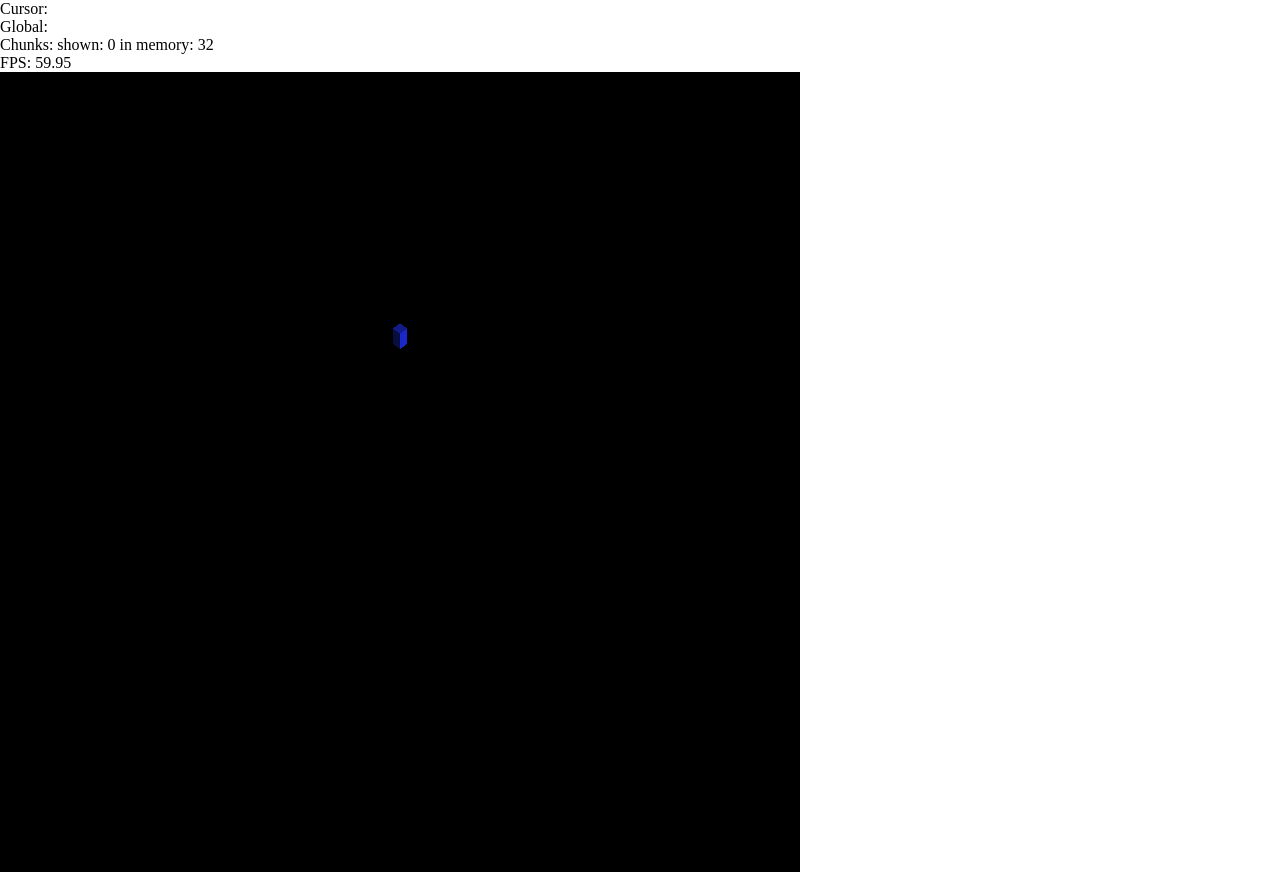
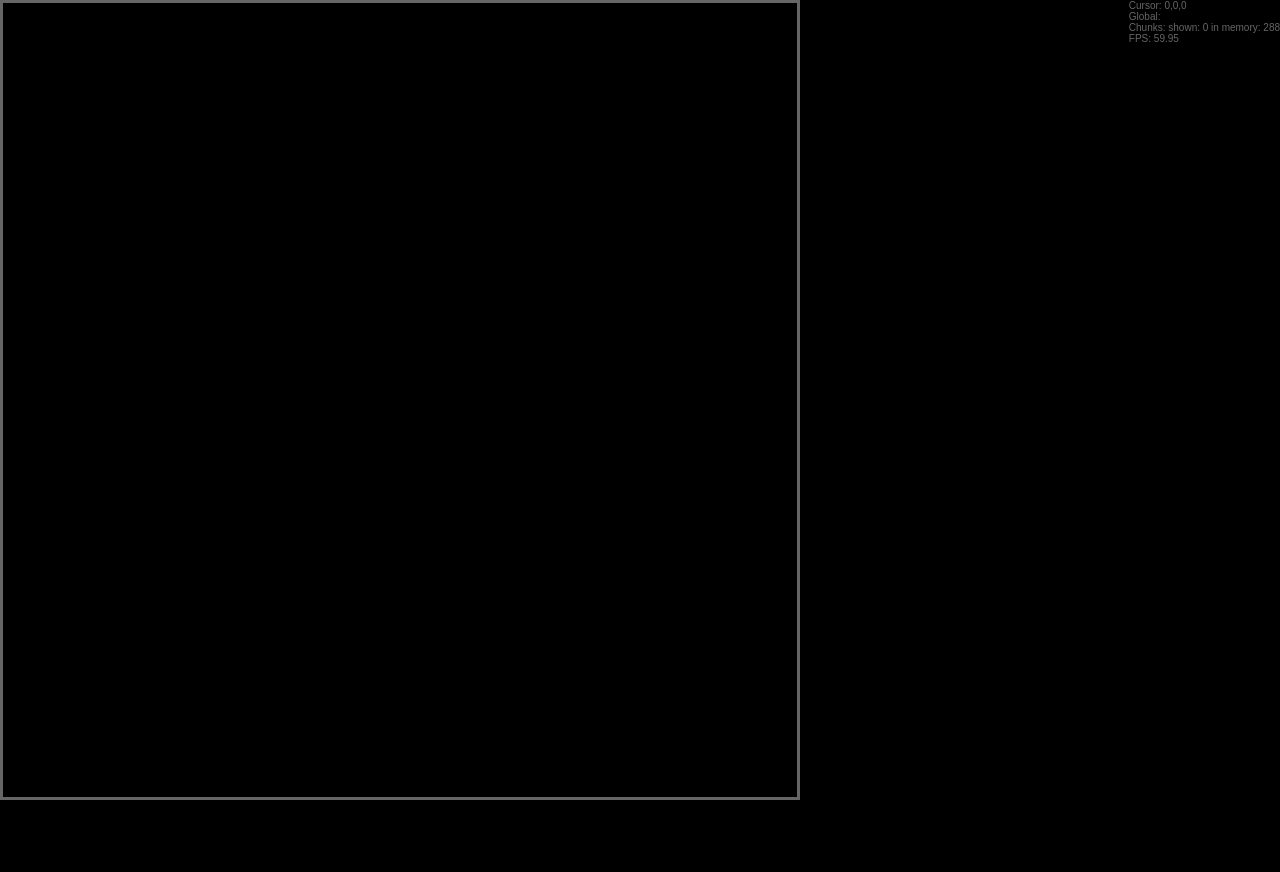
Before and after one commit to uzudil/zil, a plain HTML site: page index.html in a window 1280 px wide. After the commit the page ends 800 px from the top, so only its background shows below. Drawn offline with Linux system fonts and the light colour scheme.

Commit message:
more work on runtime engine

```diff
--- a/index.html
+++ b/index.html
@@ -2,8 +2,17 @@
 	<head>
 		<title>ZIL</title>
 		<style>
-			body { padding: 0; margin: 0; }
-			canvas { width: 100%; height: 100% }
+			body { padding: 0; margin: 0; background: black; color: #666; font-family: arial, sans-serif; font-size: 10px;}
+			canvas {
+                width: 100%; height: 100%;
+                box-sizing:border-box;
+                -moz-box-sizing:border-box;
+                -webkit-box-sizing:border-box;
+                width:100px;
+                height:100px;
+                border:3px solid #666;
+            }
+            .group { position: fixed; z-index: 1000; right: 0; top: 0; }
 		</style>
 	</head>
 	<body>
--- a/src/zil.js
+++ b/src/zil.js
@@ -23,6 +23,7 @@ var ZIL = {
     shortcut_shape: [ null, null, null, null, null, null, null, null, null, null ],
     rotation: 0,
 	XY_PLANE: new THREE.Plane(new THREE.Vector3(0, 0, 1), 1),
+    show_grid: false,
 
 	mouse_move: function(event) {
         // regular mouse movement
@@ -78,7 +79,6 @@ var ZIL = {
 	key_down: function(event) {
 //		console.log(event.which);
 		if(event.target != document.body) return true;
-		if(ZIL.move_timer == 0 && !event.ctrlKey) {
 
         // move the cursor
         if(event.which == 37) { // W
@@ -102,9 +102,14 @@ var ZIL = {
                 ZIL.global_pos[1] += 1;
                 ZIL.redraw_shape();
             }
+        } else if(event.which == 32) {
+            ZIL.show_grid = ZIL.show_grid ? false : true;
+            if(ZIL.show_grid) {
+                ZIL.inner.add( ZIL.coord );
+            } else {
+                ZIL.inner.remove( ZIL.coord );
             }
         }
-
 
 		$("#global_pos").empty().html(ZIL.global_pos.join(",") + "-" + [
 			ZIL.global_pos[0] + ZIL_UTIL.VIEW_WIDTH,
@@ -122,26 +127,12 @@ var ZIL = {
 	},
 
 	move_cursor: function(now) {
-		if(ZIL.move_timer > 0) {
-			var md = now - ZIL.move_timer;
-			if(md >= ZIL.MOVE_SPEED) {
-				ZIL.move_timer = 0;
         ZIL.cursor[0] += ZIL.move[0];
         ZIL.cursor[1] += ZIL.move[1];
         ZIL.cursor[2] += ZIL.move[2];
         ZIL.move = [0, 0, 0];
         ZIL.obj.position.set(ZIL.cursor[0], ZIL.cursor[1], ZIL.cursor[2]);
         ZIL.show_cursor_pos();
-			} else {
-				ZIL.obj.position.set(
-					ZIL.cursor[0] + ZIL.move[0] * (md / ZIL.MOVE_SPEED),
-					ZIL.cursor[1] + ZIL.move[1] * (md / ZIL.MOVE_SPEED),
-					ZIL.cursor[2] + ZIL.move[2] * (md / ZIL.MOVE_SPEED));
-			}
-			ZIL.xy.position.z = -ZIL.obj.position.z - 0.5;
-			ZIL.yz.position.x = -ZIL.obj.position.x - 0.5;
-			ZIL.xz.position.y = -ZIL.obj.position.y - 0.5;
-		}
 	},
 
 	redraw_shape: function() {
@@ -151,6 +142,10 @@ var ZIL = {
 	},
 
 	start_game: function() {
+        ZIL_UTIL.VIEW_WIDTH *= 3;
+        ZIL_UTIL.VIEW_HEIGHT *= 3;
+        ZIL_UTIL.CAM_ZOOM *= 2.4;
+
 		ZIL.scene = new THREE.Scene();
 		ZIL.renderer = new THREE.WebGLRenderer({ canvas: $("#view")[0] });
 		ZIL.init_camera();
@@ -174,6 +169,10 @@ var ZIL = {
 		ZIL.inner.position.x = -ZIL_UTIL.VIEW_WIDTH / 2;
 		ZIL.inner.position.y = -ZIL_UTIL.VIEW_HEIGHT / 2;
 		ZIL.world.add( ZIL.inner );
+
+        ZIL.coord = new THREE.Object3D();
+//		ZIL.inner.add( ZIL.coord );
+		ZIL.init_coords();
 
 		ZIL.rendered_shape = new THREE.Object3D();
 		ZIL.inner.add( ZIL.rendered_shape );
@@ -210,13 +209,44 @@ var ZIL = {
 			-ZIL_UTIL.VIEW_WIDTH / ZIL_UTIL.CAM_ZOOM, ZIL_UTIL.VIEW_WIDTH / ZIL_UTIL.CAM_ZOOM,
 			ZIL_UTIL.VIEW_HEIGHT / ZIL_UTIL.CAM_ZOOM, -ZIL_UTIL.VIEW_HEIGHT / ZIL_UTIL.CAM_ZOOM,
 			-1000, 1000 );
-		ZIL.camera.position.set(
-			ZIL_UTIL.VIEW_WIDTH,
-			ZIL_UTIL.VIEW_HEIGHT,
-			Math.max(ZIL_UTIL.VIEW_WIDTH, ZIL_UTIL.VIEW_HEIGHT));
+        var p = Math.max(ZIL_UTIL.VIEW_WIDTH, ZIL_UTIL.VIEW_HEIGHT);
+		ZIL.camera.position.set(p * 2, p * 2, p * 2);
 		ZIL.camera.up = new THREE.Vector3(0,0,1);
-		ZIL.camera.lookAt(new THREE.Vector3(ZIL_UTIL.VIEW_WIDTH / 4, ZIL_UTIL.VIEW_HEIGHT / 4, 0));
+		ZIL.camera.lookAt(new THREE.Vector3(p / 2, p / 2, 0));
 		ZIL.projector = new THREE.Projector();
+	},
+
+    init_coords: function() {
+		ZIL_UTIL.clear_node(ZIL.coord);
+
+		// add the x plane
+		var geometry = new THREE.PlaneGeometry( ZIL_UTIL.VIEW_WIDTH, ZIL_UTIL.VIEW_DEPTH, ZIL_UTIL.VIEW_WIDTH, ZIL_UTIL.VIEW_DEPTH );
+		var material = new THREE.MeshLambertMaterial( {color: 0x808080, side: THREE.DoubleSide, wireframe: true, transparent: true, opacity: 0.25 } );
+		var plane = new THREE.Mesh( geometry, material );
+		plane.rotation.x = PI / -2;
+		plane.position.y = -0.5;
+		plane.position.z = -ZIL_UTIL.VIEW_DEPTH / -2 - 0.5;
+		plane.position.x = -ZIL_UTIL.VIEW_WIDTH / -2 - 0.5;
+		ZIL.coord.add( plane );
+
+		// add the y plane
+		var geometry = new THREE.PlaneGeometry( ZIL_UTIL.VIEW_WIDTH, ZIL_UTIL.VIEW_HEIGHT, ZIL_UTIL.VIEW_WIDTH, ZIL_UTIL.VIEW_HEIGHT );
+		var material = new THREE.MeshLambertMaterial( {color: 0x80cc80, side: THREE.DoubleSide, wireframe: true, transparent: true, opacity: 0.25 } );
+		var plane = new THREE.Mesh( geometry, material );
+		plane.position.z = -0.5
+		plane.position.x = -ZIL_UTIL.VIEW_WIDTH / -2 - 0.5;
+		plane.position.y = -ZIL_UTIL.VIEW_HEIGHT / -2 - 0.5;
+		ZIL.coord.add( plane );
+
+		// add the z plane
+		var geometry = new THREE.PlaneGeometry( ZIL_UTIL.VIEW_DEPTH, ZIL_UTIL.VIEW_HEIGHT, ZIL_UTIL.VIEW_DEPTH, ZIL_UTIL.VIEW_HEIGHT );
+		var material = new THREE.MeshLambertMaterial( {color: 0x8080cc, side: THREE.DoubleSide, wireframe: true, transparent: true, opacity: 0.25 } );
+		var plane = new THREE.Mesh( geometry, material );
+		plane.rotation.y = PI / -2;
+		plane.position.x = -0.5;
+		plane.position.z = ZIL_UTIL.VIEW_DEPTH/2 -0.5;
+		plane.position.y = ZIL_UTIL.VIEW_HEIGHT/2 -0.5;
+		ZIL.coord.add( plane );
 	},
 
 	init_dom: function() {
```
Lines whose indentation alone changed are shown as unchanged.
